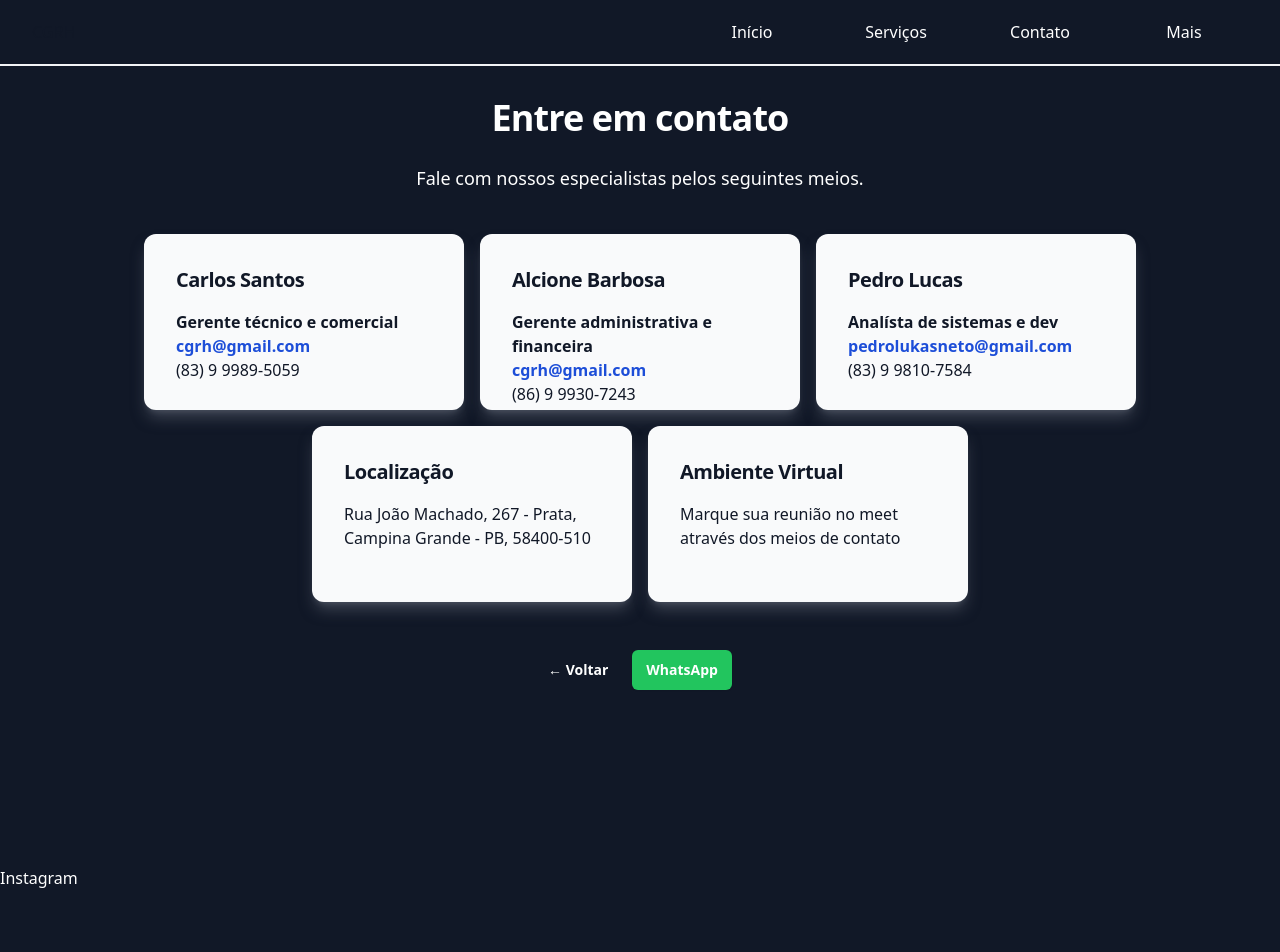
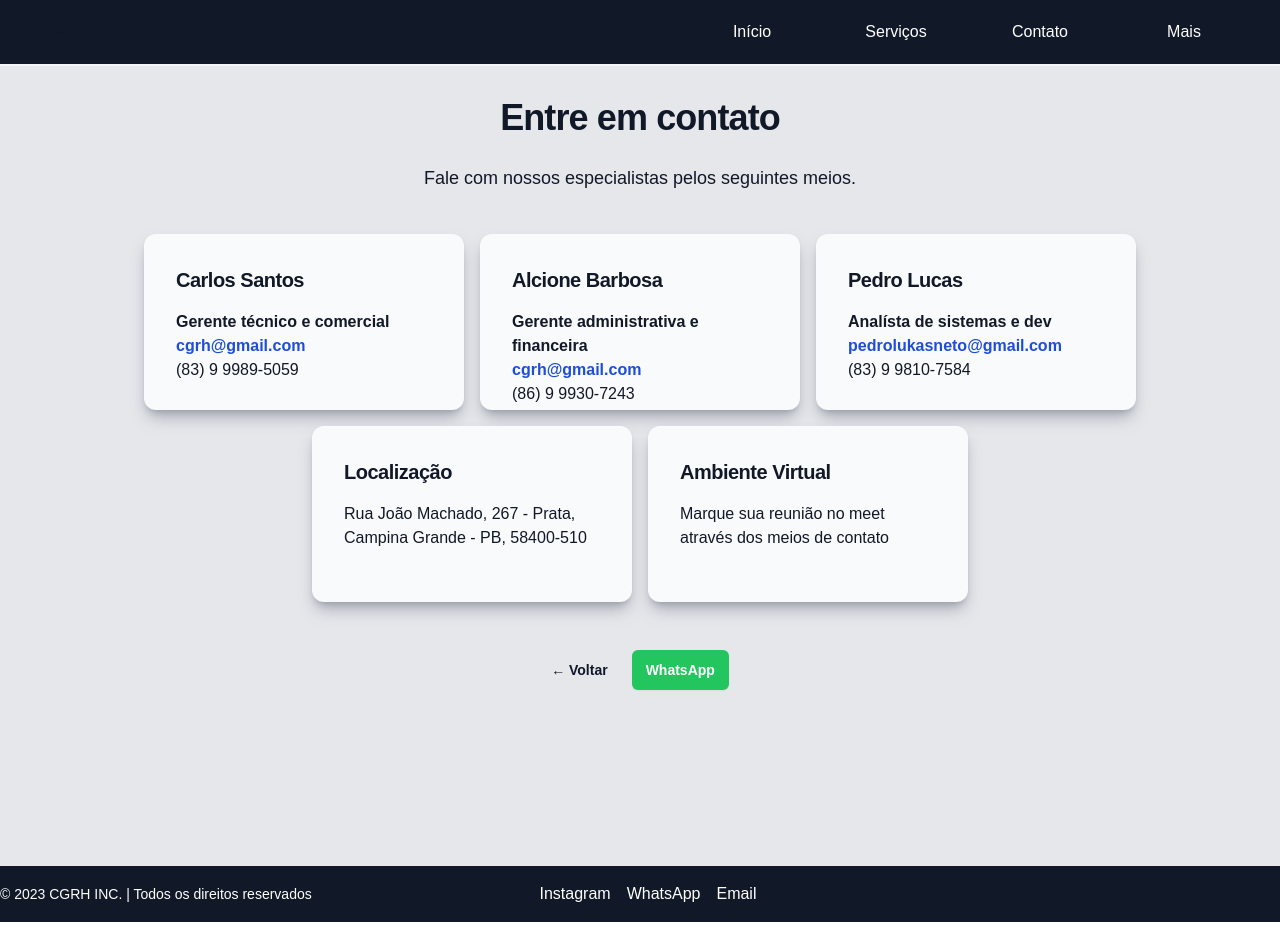
Before and after one commit to PedroLucasNeto/GiftList, a React (Vite) app: page /contact in a window 1280 px wide. Shown: the top 952 px of the page. After the commit the page ends 922 px from the top, so only its background shows below. Built offline with nearby package versions, Linux system fonts and the light colour scheme.

Commit message:
feat: address / contact / footer

```diff
--- a/src/Pages/Home.tsx
+++ b/src/Pages/Home.tsx
@@ -1,6 +1,7 @@
-import Services from "../components/Services";
-import Cta from "../components/Cta";
-import MainContent from "../components/MainContent";
+import Services from '../components/Services';
+import Cta from '../components/Cta';
+import MainContent from '../components/MainContent';
+import { Address } from '../components/Address';
 
 const Home = () => {
   return (
@@ -8,6 +9,7 @@ const Home = () => {
       <Cta />
       <Services />
       <MainContent />
+      <Address />
     </>
   );
 };
--- /dev/null
+++ b/src/components/Address.tsx
@@ -0,0 +1,14 @@
+export const Address = () => {
+  return (
+    <div>
+      <iframe
+        src='https://www.google.com/maps/embed?pb=!1m18!1m12!1m3!1d3958.1666908380403!2d-35.89777652580255!3d-7.221819570911868!2m3!1f0!2f0!3f0!3m2!1i1024!2i768!4f13.1!3m3!1m2!1s0x7ac1e3796e9c397%3A0x503342ce02aaac91!2sR.%20Jo%C3%A3o%20Machado%2C%20267%20-%20Prata%2C%20Campina%20Grande%20-%20PB%2C%2058400-510!5e0!3m2!1spt-BR!2sbr!4v1698704861216!5m2!1spt-BR!2sbr'
+        className='w-full '
+        height={300}
+        allowFullScreen={true}
+        loading='lazy'
+        referrerPolicy='no-referrer-when-downgrade'
+      ></iframe>
+    </div>
+  );
+};
--- a/src/components/Card.tsx
+++ b/src/components/Card.tsx
@@ -17,7 +17,7 @@ export const Card = ({
 }: CardProps) => {
   return (
     <>
-      <div className='bg-gray-50 flex-col p-8 rounded-xl w-80 h-44 shadow-lg shadow-gray-500/50 text-left'>
+      <div className='bg-gray-50 flex-col p-8 rounded-xl w-80 h-44 shadow-lg shadow-gray-500/50 text-left hover:bg-gray-100 '>
         <h6 className='text-3xl font-semibold tracking-tight text-gray-900 sm:text-xl pb-4'>
           {title}
         </h6>
--- a/src/components/Contact.tsx
+++ b/src/components/Contact.tsx
@@ -1,43 +1,43 @@
-import { Link } from "react-router-dom";
-import { Card } from "./Card";
+import { Link } from 'react-router-dom';
+import { Card } from './Card';
 
 // Defina um array de objetos com os dados
 const cardsData = [
   {
-    title: "Carlos Santos",
+    title: 'Carlos Santos',
     key: 1,
-    profession: "Gerente técnico e comercial",
-    email: "cgrh@gmail.com",
-    location: "",
-    phone: "(83) 9 9989-5059",
+    profession: 'Gerente técnico e comercial',
+    email: 'cgrh@gmail.com',
+    location: '',
+    phone: '(83) 9 9989-5059',
   },
   {
-    title: "Alcione Barbosa",
+    title: 'Alcione Barbosa',
     key: 2,
-    profession: "Gerente administrativa e financeira",
-    email: "cgrh@gmail.com",
-    location: "",
-    phone: "(86) 9 9930-7243",
+    profession: 'Gerente administrativa e financeira',
+    email: 'cgrh@gmail.com',
+    location: '',
+    phone: '(86) 9 9930-7243',
   },
   {
-    title: "Pedro Lucas",
+    title: 'Pedro Lucas',
     key: 3,
-    profession: "Analísta de sistemas e dev",
-    email: "pedrolukasneto@gmail.com",
-    location: "",
-    phone: "(83) 9 9810-7584",
+    profession: 'Analísta de sistemas e dev',
+    email: 'pedrolukasneto@gmail.com',
+    location: '',
+    phone: '(83) 9 9810-7584',
   },
   {
-    title: "Localização",
+    title: 'Localização',
     key: 4,
-    email: "",
-    location: "Rua João Machado, 267 - Prata, Campina Grande - PB, 58400-510",
-    phone: "",
+    email: '',
+    location: 'Rua João Machado, 267 - Prata, Campina Grande - PB, 58400-510',
+    phone: '',
   },
   {
-    title: "Ambiente Virtual",
+    title: 'Ambiente Virtual',
     key: 5,
-    socialMedia: "Marque sua reunião no meet através dos meios de contato",
+    socialMedia: 'Marque sua reunião no meet através dos meios de contato',
   },
 ];
 
@@ -45,15 +45,15 @@ export const Contact = () => {
   return (
     <>
       <div>
-        <div className="flex flex-wrap lg:flex-nowrap gap-4 bg-gray-100 border-t-gray-100 min-h-screen">
-          <div className="w-full lg:w-7/12 mx-auto text-center lg:mx-0 lg:flex-auto lg:text-center bg-gray-900 p-8">
-            <h2 className="text-3xl font-bold tracking-tight text-white sm:text-4xl">
+        <div className='flex flex-wrap lg:flex-nowrap gap-4 bg-gray-100 border-t-gray-100 min-h-screen'>
+          <div className='lg:w-7/12 mx-auto text-center lg:mx-0 lg:flex-auto lg:text-center bg-gray-200 p-8'>
+            <h2 className='text-3xl font-bold tracking-tight text-darkblue sm:text-4xl'>
               Entre em contato
             </h2>
-            <p className="mt-6 text-lg leading-8 text-white">
+            <p className='mt-6 text-lg leading-8 text-darkblue'>
               Fale com nossos especialistas pelos seguintes meios.
             </p>
-            <div className="flex flex-wrap place-content-center p-2 gap-4 mt-8">
+            <div className='flex flex-wrap place-content-center p-2 gap-4 mt-8'>
               {cardsData.map((item) => (
                 <Card
                   title={item.title}
@@ -66,16 +66,17 @@ export const Contact = () => {
                 />
               ))}
             </div>
-            <div className="mt-10 flex items-center justify-center gap-x-6 lg:justify-center">
+            <div className='mt-10 flex items-center justify-center gap-x-6 lg:justify-center'>
               <Link
-                to="/"
-                className="text-sm font-semibold leading-6 text-white"
+                to='/'
+                className='text-sm font-semibold leading-6 text-darkblue hover:text-blue-900'
               >
-                ←<span aria-hidden="true"> Voltar</span>
+                ←<span aria-hidden='true'> Voltar</span>
               </Link>
               <a
-                href="#"
-                className="rounded-md bg-green-500 px-3.5 py-2.5 text-sm font-semibold text-white shadow-sm hover:bg-green-500 focus-visible:outline focus-visible:outline-2 focus-visible:outline-offset-2 focus-visible:outline-white"
+                href='https://wa.me/5583999895059?text=Olá%Gostaria%20de%20mais%20informações'
+                target='blank'
+                className='rounded-md bg-green-500 px-3.5 py-2.5 text-sm font-semibold text-white shadow-sm hover:bg-green-800 focus-visible:outline focus-visible:outline-2 focus-visible:outline-offset-2 focus-visible:outline-white'
               >
                 WhatsApp
               </a>
--- a/src/components/Footer.tsx
+++ b/src/components/Footer.tsx
@@ -1,14 +1,35 @@
 const Footer = () => {
   return (
-    <div className='h-32 bg-gray-900  bottom-0 '>
+    <footer className='bg-gray-900 py-4'>
+      <div className='relative container mx-auto flex items-center justify-center'>
+        <div className='absolute fixed text-sm left-0 text-white text-left'>
+          &copy; 2023 CGRH INC. | Todos os direitos reservados
+        </div>
+        <div className='ml-4'>
           <a
             href='https://www.instagram.com'
-        className='text-white hover:text-blue'
+            className='text-white hover:text-blue-700 mx-2 font-medium'
             target='blank'
           >
             Instagram
           </a>
+          <a
+            href='https://wa.me/5583999895059?text=Olá%Gostaria%20de%20mais%20informações'
+            className='text-white hover:text-blue-700 mx-2 font-medium'
+            target='blank'
+          >
+            WhatsApp
+          </a>
+          <a
+            href='mailto:cgrh@gmail.com'
+            className='text-white hover:text-blue-700 mx-2 font-medium'
+            target='blank'
+          >
+            Email
+          </a>
         </div>
+      </div>
+    </footer>
   );
 };
 
--- a/src/components/NavBar.tsx
+++ b/src/components/NavBar.tsx
@@ -1,6 +1,6 @@
-import { Disclosure } from "@headlessui/react";
-import { useState } from "react";
-import { Link } from "react-router-dom";
+import { Disclosure } from '@headlessui/react';
+import { useState } from 'react';
+import { Link } from 'react-router-dom';
 
 type Items = {
   name: string;
@@ -11,27 +11,27 @@ type Items = {
 };
 const navigation: Items[] = [
   {
-    name: "Início",
-    to: "/home",
+    name: 'Início',
+    to: '/home',
     current: false,
     composedItems: [],
     isSubmenuOpen: false,
   },
   {
-    name: "Serviços",
-    to: "/home#services",
+    name: 'Serviços',
+    to: '/home#services',
     current: false,
     composedItems: [
       {
-        name: "Diagnóstico",
-        to: "/home#services",
+        name: 'Diagnóstico',
+        to: '/home#services',
         current: false,
         composedItems: [],
         isSubmenuOpen: false,
       },
       {
-        name: "Test",
-        to: "/home#services",
+        name: 'Test',
+        to: '/home#services',
         current: false,
         composedItems: [],
         isSubmenuOpen: false,
@@ -40,20 +40,20 @@ const navigation: Items[] = [
     isSubmenuOpen: false,
   },
   {
-    name: "Contato",
-    to: "/contact",
+    name: 'Contato',
+    to: '/contact',
     current: false,
     composedItems: [],
     isSubmenuOpen: false,
   },
   {
-    name: "Mais",
-    to: "/contact",
+    name: 'Mais',
+    to: '/contact',
     current: false,
     composedItems: [
       {
-        name: "Política de Privacidade",
-        to: "/home#services",
+        name: 'Política de Privacidade',
+        to: '/home#services',
         current: false,
         composedItems: [],
         isSubmenuOpen: false,
@@ -88,34 +88,34 @@ export default function NavBar() {
   }
 
   return (
-    <Disclosure as="nav" className="bg-darkblue border-gray-100 border-b-2">
-      <div className="mx-auto max-w-7xl px-2 sm:px-6 lg:px-8 ">
-        <div className="flex h-16 justify-between items-center w-100">
-          <div className="">
-            <p className="text-gray-900">CGRH</p>
+    <Disclosure as='nav' className='bg-darkblue border-gray-100 border-b-2'>
+      <div className='mx-auto max-w-7xl px-2 sm:px-6 lg:px-8 '>
+        <div className='flex h-16 justify-between items-center w-100'>
+          <div className=''>
+            <p className='text-gray-900'>CGRH</p>
           </div>
-          <div className="flex space-x-4">
+          <div className='flex space-x-4'>
             {navItems.map((item) => (
               <div
                 key={item.name}
-                className="text-white w-32 text-center"
+                className='text-white w-32 text-center'
                 onMouseEnter={() => toggleSubmenu(item)}
                 // onMouseLeave={() => toggleSubmenu(item)}
               >
                 <Link
                   to={item.to}
                   // onClick={() => toggleSubmenu(item)}
-                  className="focus:outline-none"
+                  className='focus:outline-none'
                 >
                   {item.name}
                 </Link>
                 {item.isSubmenuOpen && (
-                  <div className="transition ease-in-out delay-150 border border-white rounded-md w-32 bg-white divide-y shadow-lg z-10 absolute top-11">
+                  <div className='transition ease-in-out delay-150 rounded-md w-32 bg-white divide-y shadow-lg z-10 absolute top-11'>
                     {item.composedItems.map((childItem) => (
                       <a
                         key={childItem.name}
                         href={childItem.to}
-                        className="block px-4 py-2 text-sm text-darkblue hover:text-white hover:bg-darkblue border border-white rounded-md"
+                        className='block px-4 py-2 text-sm text-darkblue hover:text-blue-900 border border-white rounded-md'
                       >
                         {childItem.name}
                       </a>
--- a/src/index.css
+++ b/src/index.css
@@ -1,3 +1,7 @@
 html {
   scroll-behavior: smooth;
 }
+
+*{
+  font-family:  sans-serif;
+}
```
Lines whose indentation alone changed are shown as unchanged.
